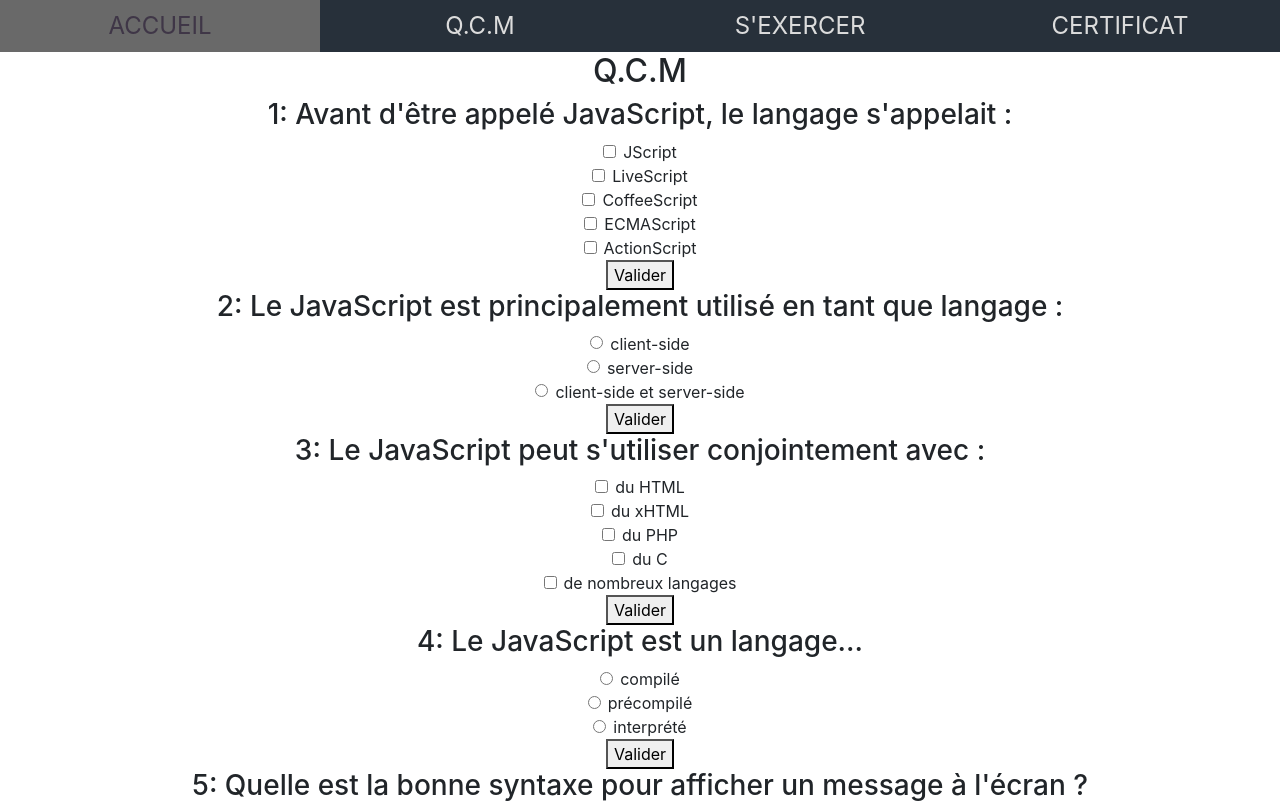
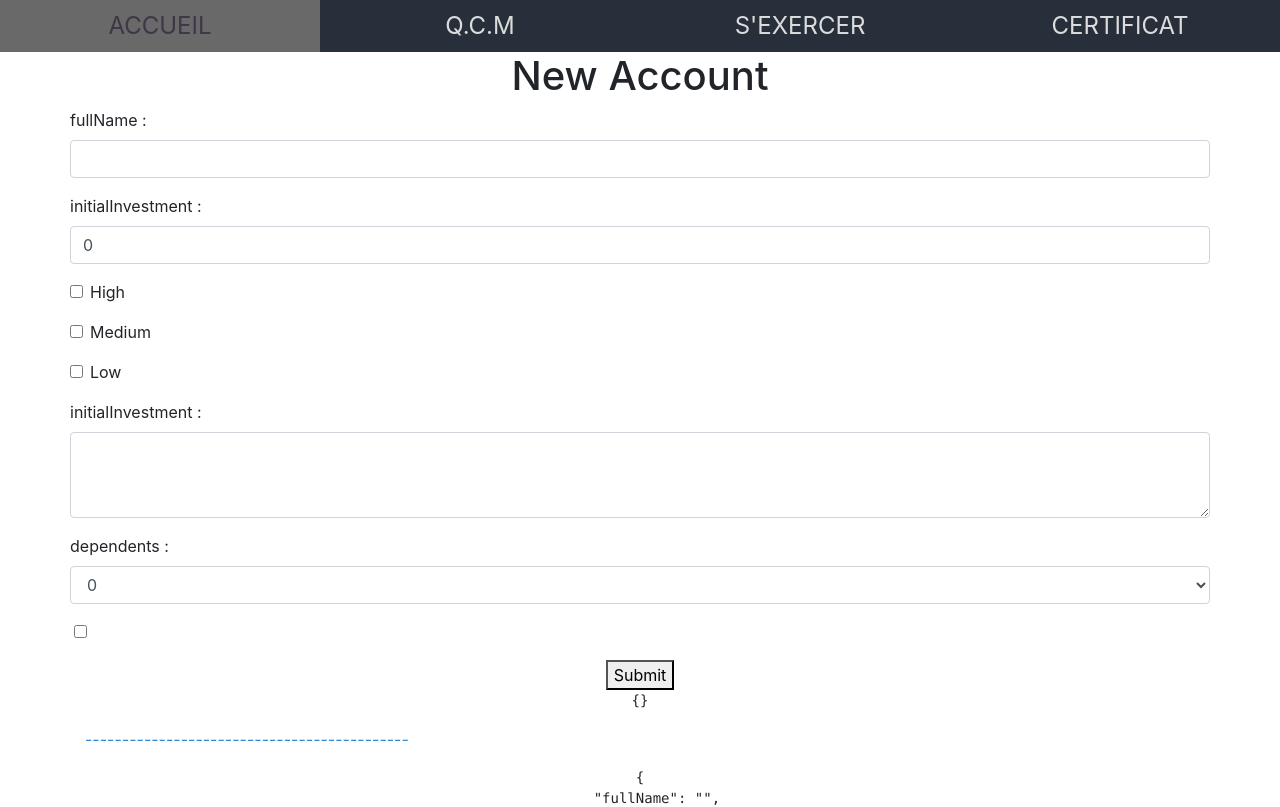
Before and after one commit to QuizzMacademia/Quizz, a React (Create React App) app in the folder FrontEnd/: page /Accueil/Certificat in a window 1280 px wide. Shown: the top 807 px of the page. Built offline with nearby package versions, Linux system fonts and the light colour scheme.

Commit message:
modifier le component login avec formik et yup

```diff
--- a/FrontEnd/package.json
+++ b/FrontEnd/package.json
@@ -13,7 +13,9 @@
     "react-router": "^5.1.2",
     "react-router-dom": "^5.1.2",
     "react-scripts": "3.4.1",
-    "immutable": "latest"
+    "immutable": "latest",
+    "formik": "latest",
+    "yup": "latest"
   },
   "scripts": {
     "start": "react-scripts start",
--- a/FrontEnd/src/App.js
+++ b/FrontEnd/src/App.js
@@ -8,7 +8,7 @@ import {Switch} from "react-router";
 
 function App() {
     const [users, setUsers] = useState([
-        {id:1, userEmail: "admin@gmail.com", userMdp: "admin"}
+        {id:1, Login: "admin@gmail.com", password: "admin"}
         ]);
 
 
--- a/FrontEnd/src/components/accueil/certificat.jsx
+++ b/FrontEnd/src/components/accueil/certificat.jsx
@@ -1,4 +1,130 @@
-import React, {useState} from "react";
+import {ErrorMessage, Field, Form, Formik, useField} from 'formik';
+import React from "react";
+import FormGroup from "react-bootstrap/FormGroup";
+import FormLabel from "react-bootstrap/FormLabel";
+import FormControl from "react-bootstrap/FormControl";
+import FormCheck from "react-bootstrap/FormCheck";
+import {array, boolean, mixed, number, object, string} from "yup";
+import Row from "react-bootstrap/Row";
+
+
+const Certificat = () => {
+    const initialValues = {
+        fullName: "",
+        initialInvestment: 0,
+        investmentRisk: [],
+        commentAboutInvestmentRisk: "",
+        dependents: -1,
+        acceptedTermsAndConditions: false
+    };
+
+    return (
+        <div className={'container'}>
+            <h1>New Account</h1>
+            <Formik
+                validationSchema={object({
+                    fullName: string().required().min(2).max(100),
+                    initialInvestment: number().required(),
+                    investmentRisk: array(string().oneOf(["High", "Medium", "Low"])).min(1),
+                    commentAboutInvestmentRisk: mixed().when('investmentRisk', {
+                        is: (investmentRisk) => investmentRisk.find(irr => irr === "High"),
+                        then: string().required().min(20).max(200),
+                        otherwise: string().min(20).max(200)
+                    }),
+                    dependents: number().required().min(0).max(5),
+                    acceptedTermsAndConditions: boolean().oneOf([true])
+                })}
+                initialValues={initialValues}
+                onSubmit={(values, formikHelpers) => {
+                    return new Promise(res =>{setTimeout(()=>{
+                        console.log(values);
+                        console.log(formikHelpers);
+                        res();
+                    }, 2000)} )
+
+                }}>
+                {({values, errors, isSubmitting}) => (
+                    <div>
+                        <Form>
+                            {/* <Field name="fullName" render={({field, formProps}) => (
+                                <FormGroup controlId="fullName">
+                                    <FormLabel>fullName : </FormLabel>
+                                    <FormControl type={'text'} value={field.value} onChange={field.onChange}/>
+                                </FormGroup>
+                            )}/>*/}
+
+                            <Field name="fullName">
+                                {({field, formProps}) => (<FormGroup as={Row} controlId="fullName">
+                                        <FormLabel>fullName : </FormLabel>
+                                        <FormControl  type={'text'} value={field.value} onChange={field.onChange}/>
+                                    </FormGroup>
+                                )}
+
+                            </Field>
+
+
+                            <Field name="initialInvestment" render={({field, formProps}) => (
+                                <FormGroup as={Row} controlId="initialInvestment">
+                                    <FormLabel>initialInvestment : </FormLabel>
+                                    <FormControl type={'number'} value={field.value} onChange={field.onChange}/>
+                                </FormGroup>
+                            )}/>
+                            <MyCheckbox name="investmentRisk" value="High"/>
+                            <MyCheckbox name="investmentRisk" value="Medium"/>
+                            <MyCheckbox name="investmentRisk" value="Low"/>
+
+                            {/*<Field name="investmentRisk" value="Medium" type={"checkbox"}/>
+                        <Field name="investmentRisk" value="Low" type={"checkbox"}/>*/}
+
+
+                            <Field name="commentAboutInvestmentRisk" render={({field, formProps}) => (
+                                <FormGroup as={Row} controlId="commentAboutInvestmentRisk">
+                                    <FormLabel>initialInvestment : </FormLabel>
+                                    <FormControl as="textarea" rows="3" value={field.value} onChange={field.onChange}/>
+                                </FormGroup>
+                            )}/>
+
+
+                            <Field name="dependents" render={({field, formProps}) => (
+                                <FormGroup as={Row} controlId="dependents">
+                                    <FormLabel>dependents :</FormLabel>
+                                    <FormControl as="select" value={field.value} onChange={field.onChange}>
+                                        <option value={0}> 0</option>
+                                        <option value={1}> 1</option>
+                                        <option value={2}> 2</option>
+                                        <option value={3}> 3</option>
+                                        <option value={4}> 4</option>
+                                        <option value={5}> 5</option>
+                                    </FormControl>
+                                </FormGroup>
+                            )}/>
+
+                            <MyCheckbox name="acceptedTermsAndConditions"/>
+                            {/*<Field name="acceptedTermsAndConditions" type={"checkbox"}/>*/}
+
+                            <button  type={'submit'} disabled={isSubmitting}>Submit</button>
+
+                            <pre>{JSON.stringify(errors, null, 4)}</pre>
+                            <p>--------------------------------------------</p>
+                            <pre>{JSON.stringify(values, null, 4)}</pre>
+                        </Form>
+                    </div>
+                )}
+            </Formik>
+        </div>
+    )
+};
+export default Certificat;
+
+export function MyCheckbox({name, value}) {
+    const [field] = useField({
+        name,
+        value,
+        label: value
+    });
+    return (<FormGroup as={Row}><FormCheck {...field} name={name} type={'checkbox'} value={value} label={value}/></FormGroup>)
+}
+{/*import React, {useState} from "react";
 import mock_questionnaire from '../shared/mock/mock_questionnaire';
 import Form from "react-bootstrap/Form";
 function Certificat() {
@@ -35,4 +161,4 @@ function Certificat() {
     </div>;
 }
 
-export default Certificat;
+export default Certificat;*/}
--- a/FrontEnd/src/components/login/Login.jsx
+++ b/FrontEnd/src/components/login/Login.jsx
@@ -2,63 +2,70 @@ import React, {useState} from 'react';
 import Form from 'react-bootstrap/Form';
 import Button from "react-bootstrap/Button";
 import './Login.css'
-import {fromJS} from "immutable";
 import {useHistory} from "react-router";
+import {object, string} from "yup";
+import {Field, Formik} from "formik";
+import FormGroup from "react-bootstrap/FormGroup";
+import Row from "react-bootstrap/Row";
+import FormLabel from "react-bootstrap/FormLabel";
+import FormControl from "react-bootstrap/FormControl";
 
-function Login({listeUtilisateur}) {
-    const [actuelUser, setActuelUser] = useState({actuelEmail:"", actuelMdp:""});
+const Login = ({listeUtilisateur}) => {
+    const [actuelUser, setActuelUser] = useState({Login: "", password: ""});
     let history = useHistory();
 
-
-    const handleChangeEmail = event => {
-        let newActuelUser = fromJS(actuelUser);
-        newActuelUser = newActuelUser.setIn(['actuelEmail'], event.currentTarget.value);
-        setActuelUser(newActuelUser.toJS());
-    }
-
-    const handleChangeMdp = event => {
-        let newActuelUser = fromJS(actuelUser);
-        newActuelUser = newActuelUser.setIn(['actuelMdp'], event.currentTarget.value);
-        setActuelUser(newActuelUser.toJS());
-    }
-    const onValider = () => {
-//        console.log(actuelUser.actuelEmail);
-//        console.log(actuelUser.actuelMdp);
-        if(listeUtilisateur[0].userEmail === actuelUser.actuelEmail && listeUtilisateur[0].userMdp === actuelUser.actuelMdp){
-            console.log("OK");
-            history.push('/Accueil');
-
-//            alert("OK");
-        }
-        else {
-            console.log(("KO"))
-//            alert(("KO"));
-        }
-    }
-
     return (
-        <div className="container ">
-            <div className="login ">
+        <div className={'container'}>
+            <div className="login">
                 <h2>Se Connecter</h2>
                 <hr/>
-                <Form>
-                    <Form.Group controlId="formBasicEmail">
-                        <Form.Label>Adresse email</Form.Label>
-                        <Form.Control type="email" onChange={handleChangeEmail} placeholder="Entrer votre email" />
-                    </Form.Group>
+                <Formik validationSchema={object({
+                    Login: string().email().max(100).required(),
+                    password: string().required().min(4).max(100),
+                })}
+                        initialValues={actuelUser}
+                        onSubmit={(values, formikHelpers) => {
+                            console.log(values);
+                            console.log(formikHelpers);
+                            if (listeUtilisateur[0].Login === values.Login && listeUtilisateur[0].password === values.password) {
+                                console.log("OK");
+                                history.push('/Accueil');
+                            } else {
+                                console.log(("KO"))
+                            }
+                        }}
+                >
+                    {({handleSubmit}) => (
+                        <div>
+                            <Form onSubmit={handleSubmit}>
+                                <Field name="Login">
+                                    {({field, formProps}) => (<FormGroup as={Row} controlId="Login">
+                                            <FormLabel>Adresse email : </FormLabel>
+                                            <FormControl type={"email"} value={field.value} onChange={field.onChange}
+                                                         placeholder="Entrer votre email"/>
+                                        </FormGroup>
+                                    )}
 
-                    <Form.Group controlId="formBasicPassword">
-                        <Form.Label>Mot de passe</Form.Label>
-                        <Form.Control type="password" onChange={handleChangeMdp} placeholder="Entrer votre mot de passe" />
-                    </Form.Group>
+                                </Field>
+                                <Field name="password">
+                                    {({field}) => (<FormGroup as={Row} controlId="password">
+                                            <FormLabel>Mot de passe : </FormLabel>
+                                            <FormControl type={"password"} value={field.value} onChange={field.onChange}
+                                                         placeholder="Entrer votre mot de passe"/>
+                                        </FormGroup>
+                                    )}
+                                </Field>
 
-                    <Button variant="success" onClick={onValider} type="submit">
-                        Valider
-                    </Button>
-                </Form>
+                                <Button variant="success" type={"submit"}>
+                                    Valider
+                                </Button>
+                            </Form>
+                        </div>
+                    )}
+                </Formik>
             </div>
         </div>
-    );
-}
 
+    )
+};
 export default Login;
```
